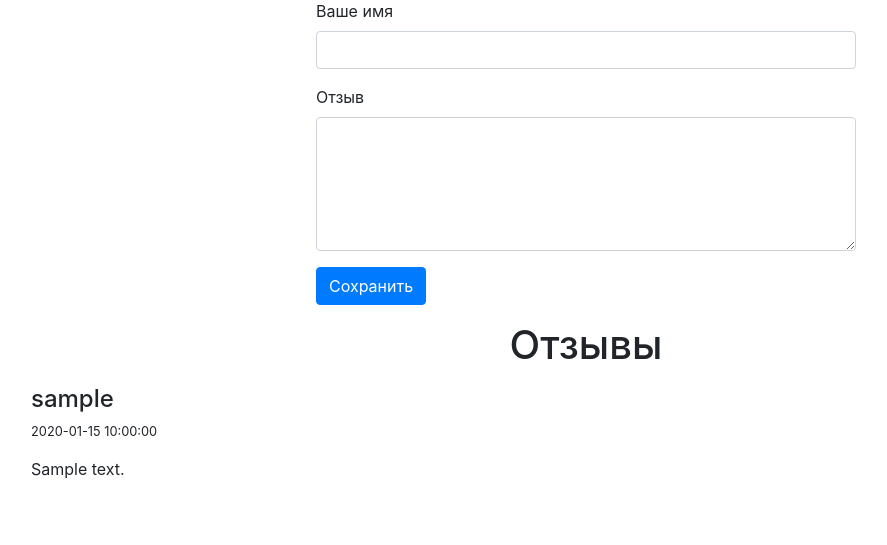
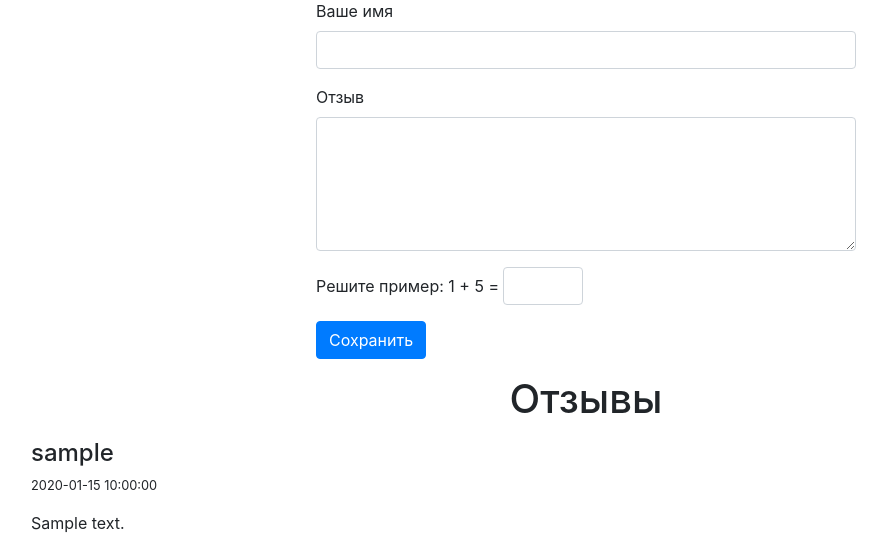
Before and after one commit to DenisWebDev/php-level-1, a PHP site: page /reviews in a window 1280 px wide. Shown: the part 137-682 px from the top of the page, without its empty margins (54-941 px from the left). Run offline with PHP 8.4, Linux system fonts and the light colour scheme; tables that the repository leaves empty hold one stand-in row (values such as "Sample post").

Commit message:
Простая капча

```diff
--- a/lesson-06/reviews.php
+++ b/lesson-06/reviews.php
@@ -2,15 +2,27 @@
   require_once '_init.php';
 
   if (isReqPost('save')) {
-    if (reviewSave(0, $_POST, $errors)) {
-      message('Ваш отзыв сохранен', 'success');
-      redirect();
+    if ($_SESSION['answer'] == reqPost('answer')) {
+      if (reviewSave(0, $_POST, $errors)) {
+        message('Ваш отзыв сохранен', 'success');
+        redirect();
+      }
+      message($errors, 'error');
+    } else {
+      message('Неправильно решен пример', 'error');
     }
-    message($errors, 'error');
+
   }
 
   tplSet('controller', 'reviews');
   tplSet('meta_title', 'Отзывы');
+
+  $num1 = rand(1, 9);
+  $num2 = rand(1, 9);
+  $_SESSION['answer'] = $num1 + $num2;
+
+  tplSet('num1', $num1);
+  tplSet('num2', $num2);
 
   tplSet('reviews', reviewGetList());
 
--- a/lesson-06/template/reviews.php
+++ b/lesson-06/template/reviews.php
@@ -19,6 +19,13 @@
           <textarea class="form-control" name="text" rows="5"><?php
             echo _esc(reqPost('text'));
           ?></textarea>
+        </div>
+        <div class="form-group">
+          Решите пример: <?php echo $num1; ?>
+          +
+          <?php echo $num2; ?>
+          =
+          <input type="text" class="form-control d-inline-block" name="answer" style="width: 80px;" />
         </div>
         <button type="submit" class="btn btn-primary" name="save">Сохранить</button>
       </form>
```
